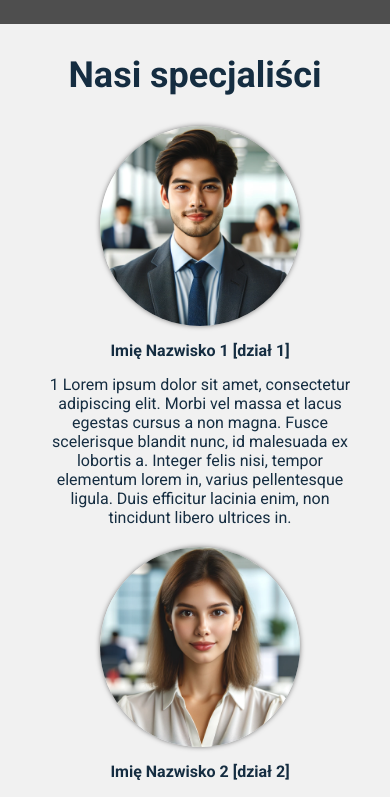
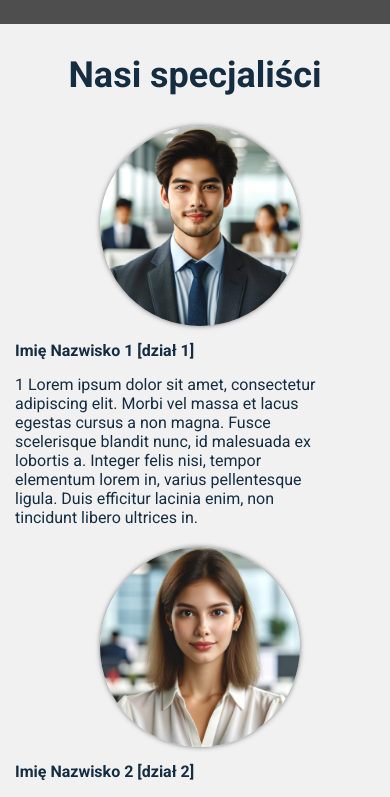
Before and after one commit to MichalMiemus/ProjektReact1, a React (Vite) app: page / in a window 390 px wide. Shown: the part 820-1617 px from the top of the page. Built offline with nearby package versions, Linux system fonts and the light colour scheme; grey boxes are pictures that could not be loaded.

Commit message:
adjust to figma mobile style
employee description adjustments to the left

```diff
--- a/src/App.css
+++ b/src/App.css
@@ -175,7 +175,7 @@ footer .links li a {
   flex-direction: column;
   margin-bottom: 20px;
   align-items: center;
-  text-align: center;
+  text-align: left;
 }
 
 /* container for employee photo */
@@ -200,6 +200,7 @@ footer .links li a {
   order: 1;
   flex: 0;
   width: 100%;
+  margin-right: 50px;
 }
 .name {
   color: #152d41;
@@ -288,6 +289,9 @@ footer .links li a {
   .footer-menu {
     font-size: 18px;
   }
+  .info-container {
+    width: 57vw;
+  }
   .grid-container {
     grid-template-columns: repeat(2, 200px);
     grid-template-rows: repeat(3, 200px);
@@ -366,6 +370,7 @@ footer .links li a {
   .info-container {
     flex: 0;
     width: 100%;
+    margin-right: 0;
   }
   .name {
     margin-left: 40px;
```
